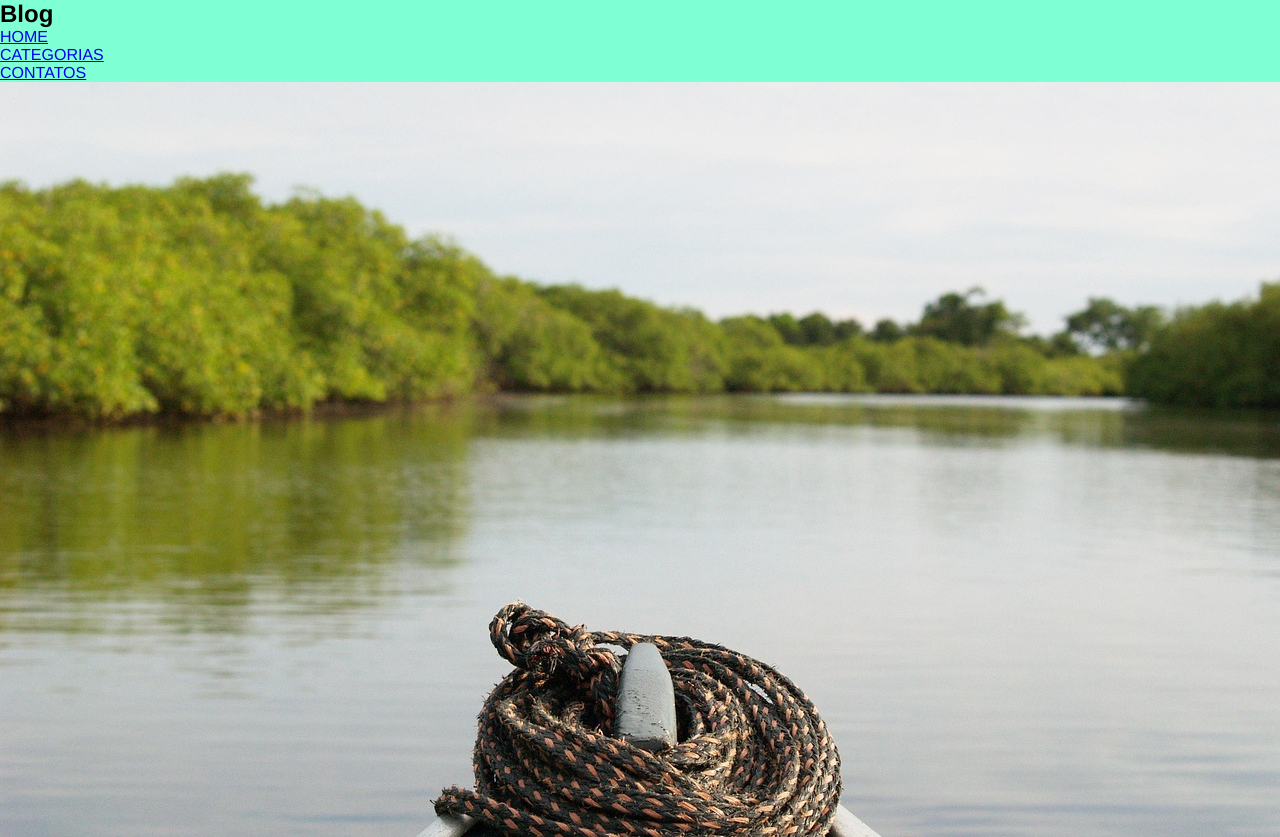
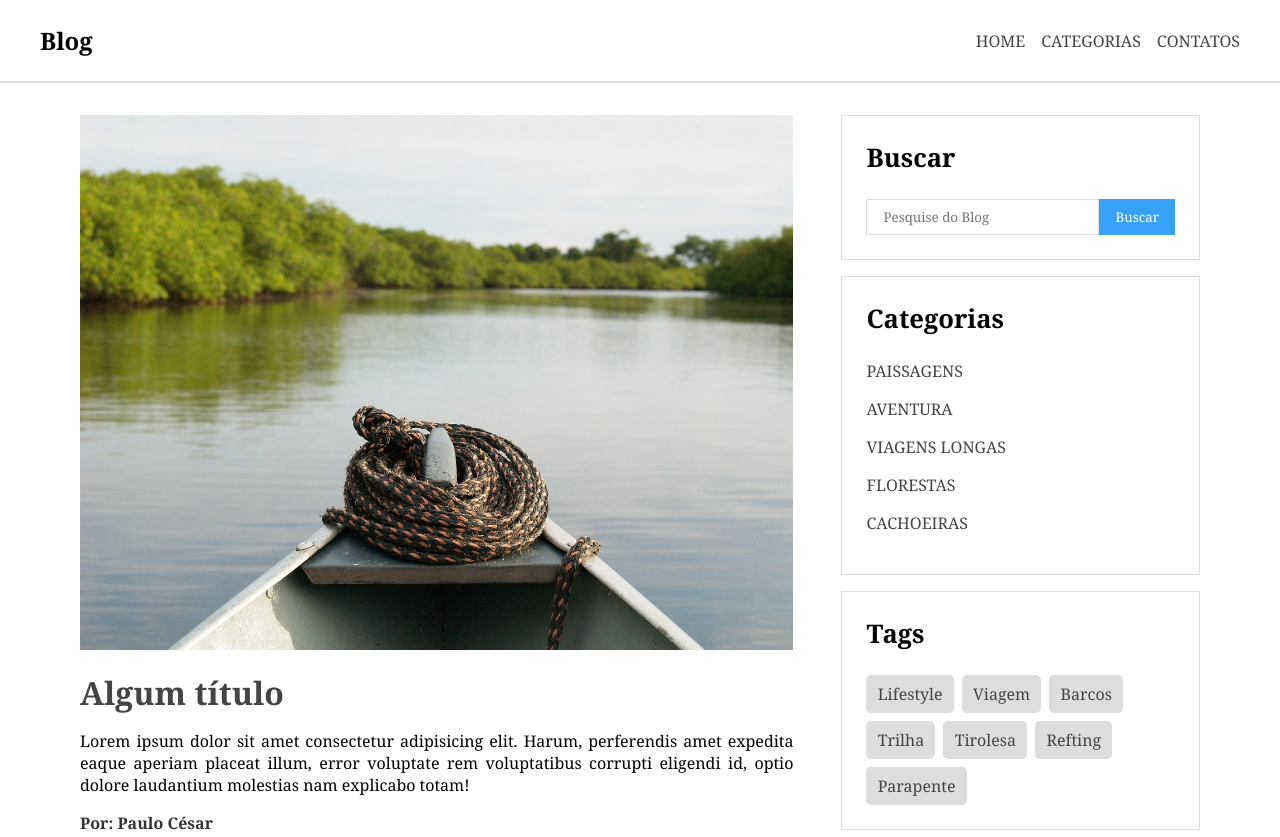
Before and after one commit to PAULOCESAR1313/HORA_DE_CODAR_ORIG, a plain HTML site: page FRONT-END/BLOG_SEMANTICO/index.html in a window 1280 px wide. Shown: the top 837 px of the page. Drawn offline with Linux system fonts and the light colour scheme.

Commit message:
FRONT-END BLOG SEMÂNTICO
Finalizando, o projeto do blog semântico, com responsividade

```diff
--- a/FRONT-END/BLOG_SEMANTICO/CSS/style.css
+++ b/FRONT-END/BLOG_SEMANTICO/CSS/style.css
@@ -3,11 +3,165 @@
     margin: 0;
     padding: 0;
     box-sizing: border-box;
-    font-family: Helvetica, sans-serif;
-    background-color: aquamarine;
+    font-family: Georgia;
 }
 
-h1
+ul, a
 {
-    color: #693958
+    list-style: none;
+    text-decoration: none;
+    color: #444;
+    transition: 0.4s;
 }
+
+a:hover
+{
+    color: #37a1f7;
+}
+
+/* navbar */
+
+#navbar
+{
+    padding: 1.5rem 2.5rem;
+    border-bottom: 2px solid #ddd;
+}
+
+#navbar-inner
+{
+    display: flex;
+    align-items: center;
+    justify-content: space-between;
+    max-width: 1200px;
+    margin: 0 auto;
+}
+
+#nav-link
+{
+    display: flex;
+    gap: 1rem;
+}
+
+/* contaudo principal */
+
+.conteiner
+{
+    display: flex;
+    gap: 3rem;
+    padding: 2rem 2.5rem;
+    max-width: 1200px;
+    margin: 0 auto;
+}
+
+#posts-conteiner
+{
+    flex: 3 1 0;
+}
+
+.post
+{
+    margin-bottom: 2.5rem;
+}
+
+.post img
+{
+    width: 100%;
+    margin-bottom: 1rem;
+}
+
+.title, .description, .author
+{
+    margin-bottom: 1rem;
+    text-align: justify;
+}
+
+.title
+{
+    font-size: 2rem;
+}
+
+.author
+{
+    font-weight: bold;
+    color: #333;
+}
+
+/* barra lateral */
+
+#sidebar
+{
+    flex: 1 1 0;
+}
+
+#search-bar, #categories, #tags
+{
+    margin-bottom: 1rem;
+    padding: 1.5rem;
+    border: 1px solid #ddd;
+}
+
+#search-bar h4, #categories h4, #tags h4
+{
+    margin-bottom: 1.5rem;
+    font-size: 1.6rem;
+}
+
+#search-bar form
+{
+    display: flex;
+}
+
+#search-bar input
+{
+    padding: 0.5rem 1rem;
+    border: 1px solid #ddd;
+}
+
+#search-bar input[type="submit"]
+{
+    border: none;
+    color: #fff;
+    cursor: pointer;
+    background-color: #37a1f7;
+}
+
+#categories li
+{
+    margin-bottom: 1rem;
+}
+
+#tags-conteiner
+{
+    display: flex;
+    flex-wrap: wrap;
+    gap: 0.5rem;
+}
+
+#tags-conteiner a
+{
+    border-radius: 0.3rem;
+    padding: 0.5rem 0.7rem;
+    background-color: #ddd;
+}
+
+#footer
+{
+    border-top: 2px solid #ddd;
+    padding: 3rem;
+    text-align: center;
+}
+
+#footer h2, p
+{
+    margin-bottom: 1rem;
+}
+
+/* responsivel */
+
+@media (max-width: 450px)
+{
+    .conteiner
+    {
+        flex-wrap: wrap;
+    }
+}
--- a/FRONT-END/BLOG_SEMANTICO/index.html
+++ b/FRONT-END/BLOG_SEMANTICO/index.html
@@ -43,6 +43,9 @@
                 <p class="description">
                     Lorem ipsum dolor sit amet consectetur adipisicing elit. Harum, perferendis amet expedita eaque aperiam placeat illum, error voluptate rem voluptatibus corrupti eligendi id, optio dolore laudantium molestias nam explicabo totam!
                 </p>
+                <p class="author">
+                    Por: Paulo César
+                </p>
                 <a href="#">Ler mais</a>
             </article><!--post-->
             <article class="post"><!--post-->
@@ -53,6 +56,9 @@
                 <p class="description">
                     Lorem ipsum dolor sit amet consectetur adipisicing elit. Harum, perferendis amet expedita eaque aperiam placeat illum, error voluptate rem voluptatibus corrupti eligendi id, optio dolore laudantium molestias nam explicabo totam!
                 </p>
+                <p class="author">
+                    Por: Paulo César
+                </p>
                 <a href="#">Ler mais</a>
             </article><!--post-->
             <article class="post"><!--post-->
@@ -62,6 +68,9 @@
                 </h3>
                 <p class="description">
                     Lorem ipsum dolor sit amet consectetur adipisicing elit. Harum, perferendis amet expedita eaque aperiam placeat illum, error voluptate rem voluptatibus corrupti eligendi id, optio dolore laudantium molestias nam explicabo totam!
+                </p>
+                <p class="author">
+                    Por: Paulo César
                 </p>
                 <a href="#">Ler mais</a>
             </article><!--post-->
@@ -134,7 +143,7 @@
             Os melhores registro de viagens
         </p>
         <p>
-            2024 &copy; <span>ib@boosines</span>
+            2024 &copy; <span>ib@business</span>
         </p>
     </footer>
 </body>
```
